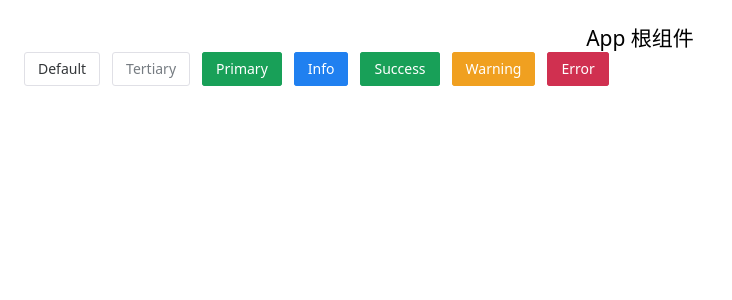
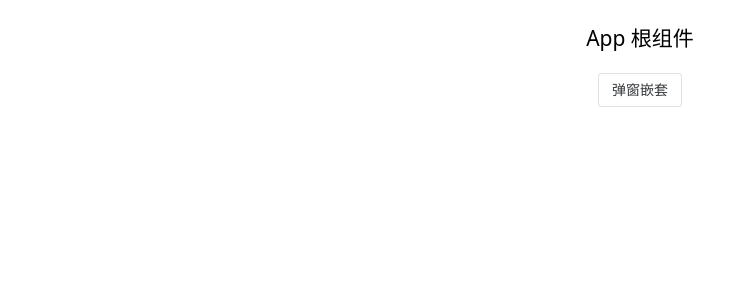
Before and after one commit to tgx1587900660/vite-app-demo, a Vue app: page / in a window 1280 px wide. Shown: the top 300 px of the page, without its empty margins (0-732 px from the left). Built offline with nearby package versions, Linux system fonts and the light colour scheme.

Commit message:
feat: 弹窗组件

```diff
--- a/src/App.vue
+++ b/src/App.vue
@@ -1,4 +1,6 @@
 <template>
   <h1 class="text-center text-2xl">App 根组件</h1>
-  <router-view></router-view>
+  <n-modal-provider>
+    <router-view></router-view>
+  </n-modal-provider>
 </template>
--- a/src/components/Home.vue
+++ b/src/components/Home.vue
@@ -1,17 +1,51 @@
 <template>
-  <n-space>
-    <n-button>Default</n-button>
-    <n-button type="tertiary"> Tertiary </n-button>
-    <n-button type="primary"> Primary </n-button>
-    <n-button type="info"> Info </n-button>
-    <n-button type="success"> Success </n-button>
-    <n-button type="warning"> Warning </n-button>
-    <n-button type="error"> Error </n-button>
-  </n-space>
+  <div class="flex justify-center mt-6">
+    <n-button @click="showModal4 = !showModal4"> 弹窗嵌套 </n-button>
+  </div>
+
+  <n-modal class="xxxxxxxxxxx" :on-after-leave="onAfterLeave" ref="modalRef" v-model:show="showModal4" arrow-wrapper-class title="嵌套弹窗拖拽" :show-mask="false" preset="card" draggable :style="{ width: '400px' }" @close="onClose">
+    <div class="flex justify-end">
+      <div class="w-6 h-6 bg-[deepskyblue]" @click="onShowPopover"></div>
+      <n-popover class="my-self-selector" :show="showPopover" :show-arrow="false" placement="right" :x="x" :y="y" trigger="manual">
+        <span>showPopover: {{ showPopover }}</span>
+        <div class="large-text">
+          <img class="w-[300px] object-cover" src="https://picsum.photos/id/237/200" alt="图片" />
+        </div>
+      </n-popover>
+    </div>
+  </n-modal>
 </template>
 
-<script>
-export default {};
+<script setup lang="ts">
+import { ref, useTemplateRef } from 'vue';
+
+const showPopover = ref(false);
+const showModal4 = ref(false);
+const modalRef = useTemplateRef('modalRef');
+const x = ref(0);
+const y = ref(0);
+
+function onClose() {
+  showPopover.value = false;
+  showModal4.value = false;
+}
+
+function onAfterLeave() {
+  showPopover.value = false;
+}
+
+function onShowPopover() {
+  getModalPosition();
+  showPopover.value = !showPopover.value;
+}
+
+function getModalPosition() {
+  console.log('modalRef.value :>> ', modalRef.value);
+  const modalEl = document.querySelector('.xxxxxxxxxxx') as HTMLElement;
+  const rect = modalEl?.getBoundingClientRect();
+  x.value = rect?.x + rect?.width;
+  y.value = rect?.y + 170;
+  console.log('x.value :>> ', x.value);
+  console.log('y.value :>> ', y.value);
+}
 </script>
-
-<style></style>
```
